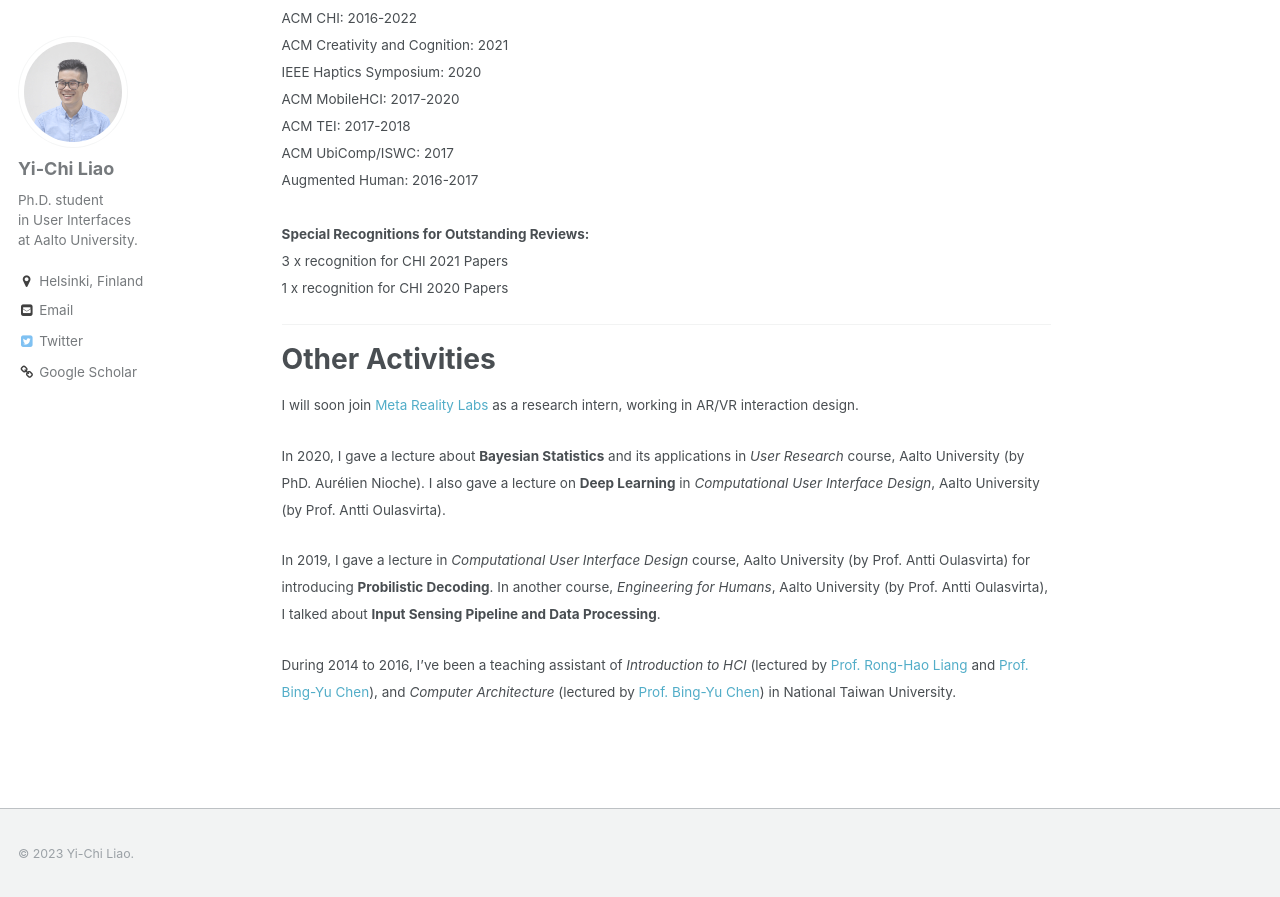
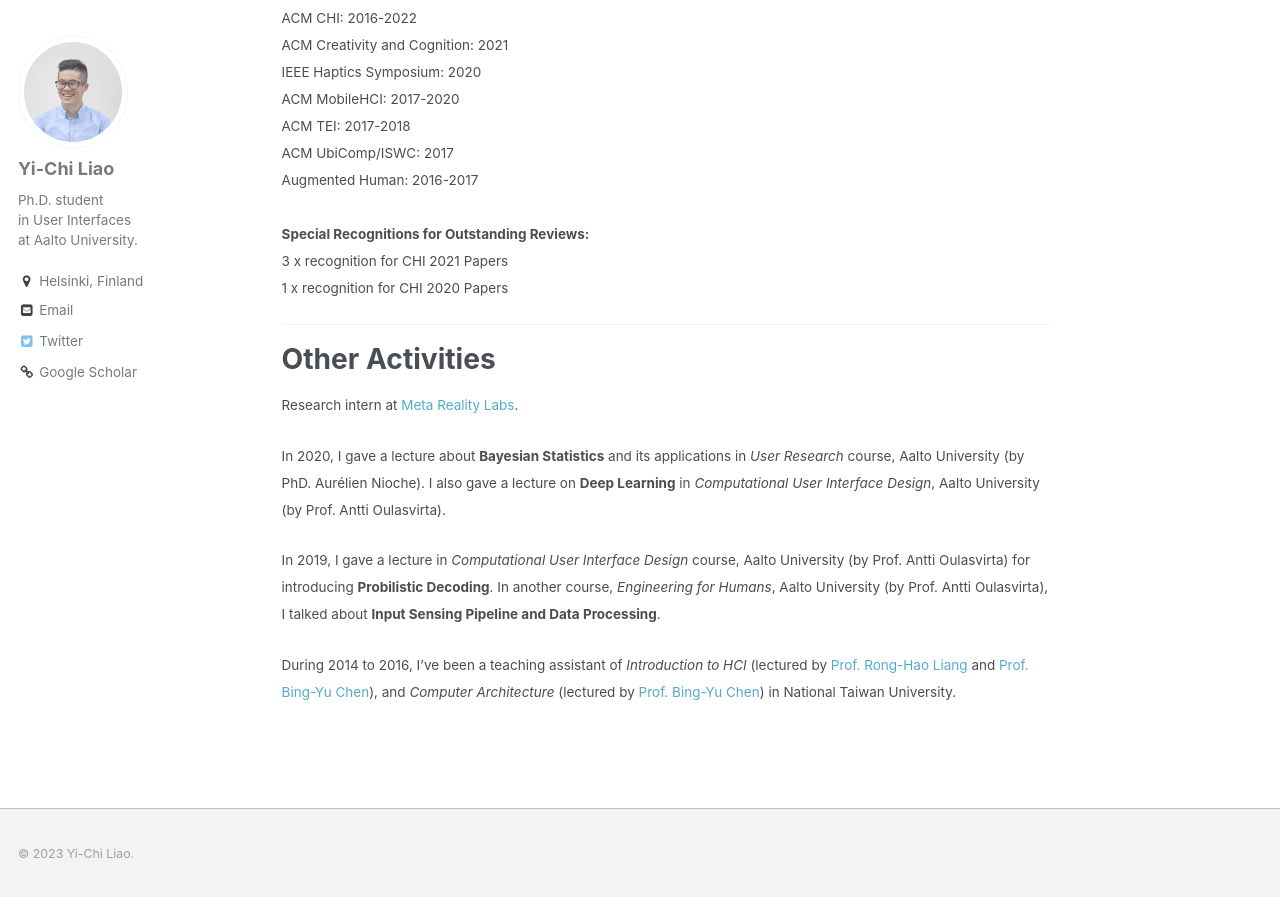
Before and after one commit to yichiliao/yichiliao.github.io, a Jekyll site: the page built from _pages/about.md, in a window 1280 px wide and 900 px high, scrolled down 6473 px. Shown: the top 897 px of the window. Built offline with Jekyll 4.4.1, drawn with Linux system fonts in a browser that asks for light colours.

Commit message:
minor update

```diff
--- a/_pages/about.md
+++ b/_pages/about.md
@@ -161,7 +161,7 @@ Other Activities
 ======
 
 <small>
-I will soon join [Meta Reality Labs](https://tech.fb.com/ar-vr/) as a research intern, working in AR/VR interaction design.
+Research intern at [Meta Reality Labs](https://tech.fb.com/ar-vr/).
 </small>
 
 <small>
```
